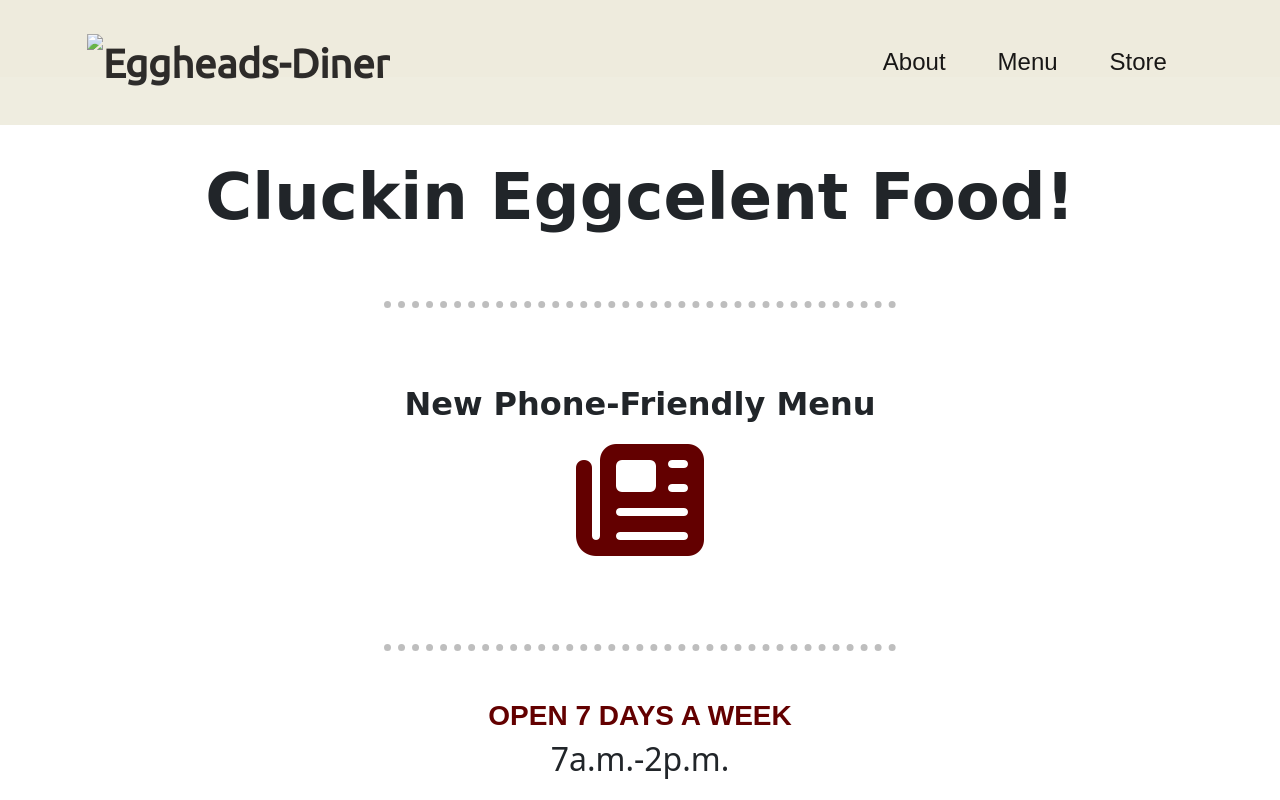
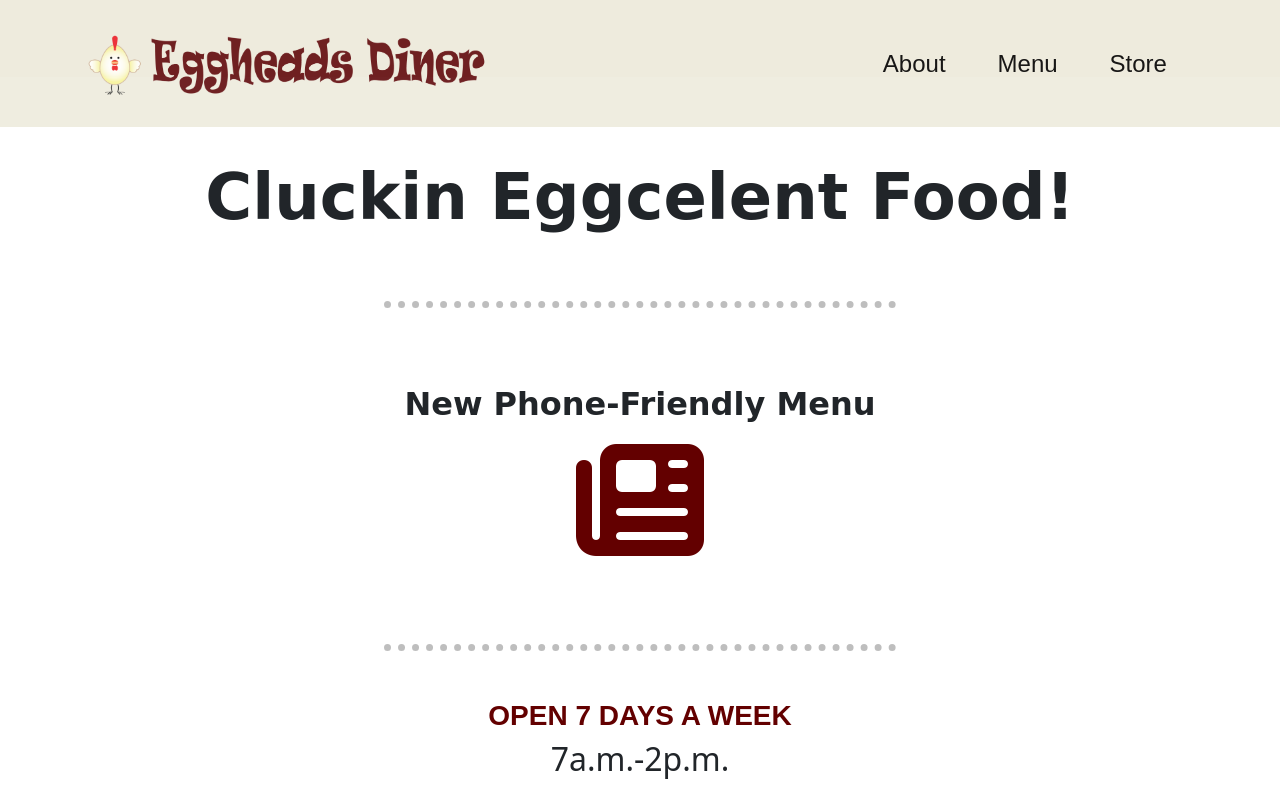
Before and after one commit to LegoMuggle/EggHeads, a plain HTML site: page index.html in a window 1280 px wide. Shown: the top 800 px of the page. Drawn offline with nearby package versions, Linux system fonts and the light colour scheme; the site is published under a folder, as on GitHub Pages, so addresses that start at the root find nothing; a web font is replaced by a local one.

Commit message:
change link in menu file to direct

```diff
--- a/index.html
+++ b/index.html
@@ -25,7 +25,7 @@
             <!-- Nav Bar -->
             <nav class="navbar fixed-top navbar-expand-lg navbar-light" style="background-color: #EEEBDD; opacity: 0.9; padding: 2%">
 
-              <a class="navbar-brand" href="index.html"><img src="/images/menu-header.png" alt="Eggheads-Diner" height="65"></a>
+              <a class="navbar-brand" href="index.html"><img src="menu-header.png" alt="Eggheads-Diner" height="65"></a>
 
            <button class="navbar-toggler" type="button" data-bs-toggle="collapse" data-bs-target="#navbarTogglerDemo01" aria-controls="navbarTogglerDemo01" aria-expanded="false" aria-label="Toggle navigation">
              <span class="navbar-toggler-icon"></span>
```
